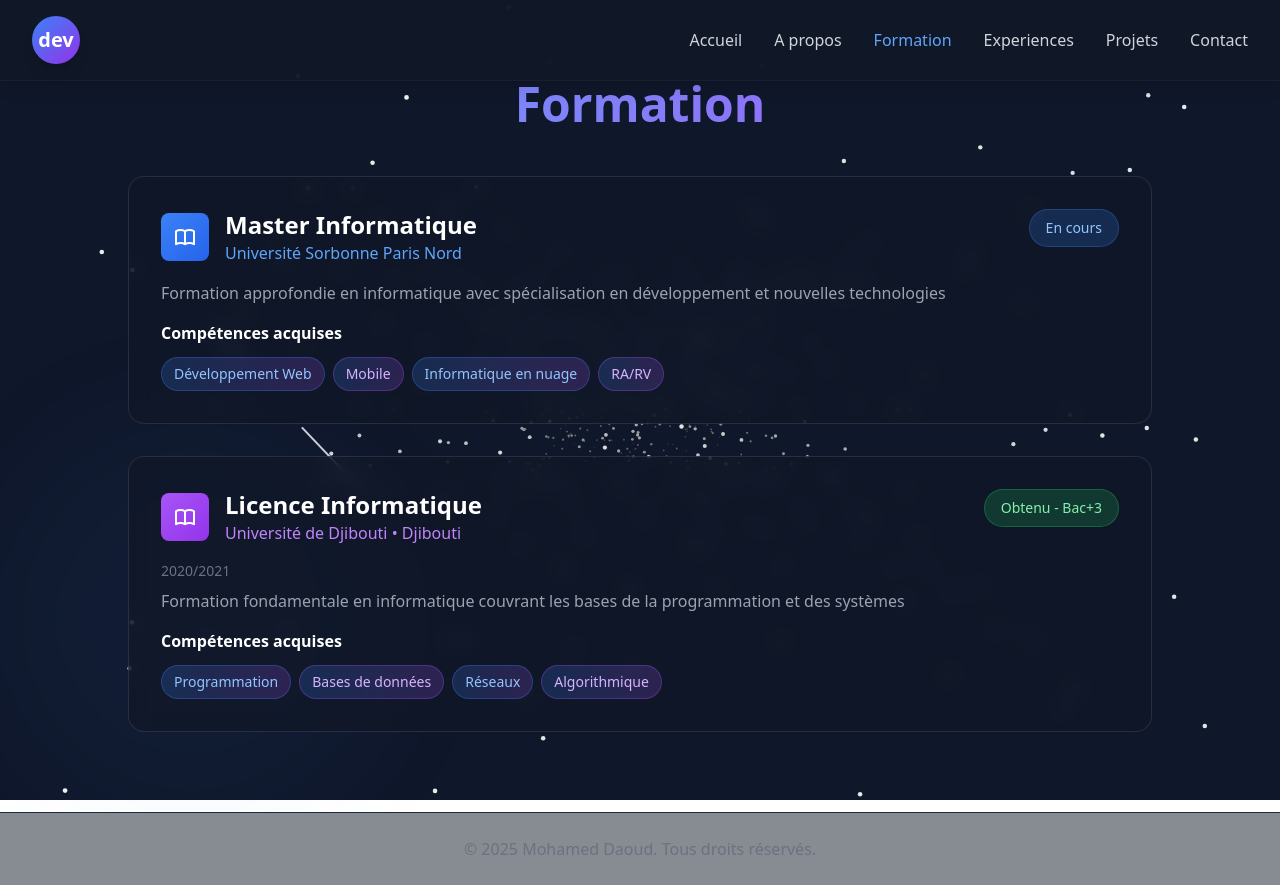
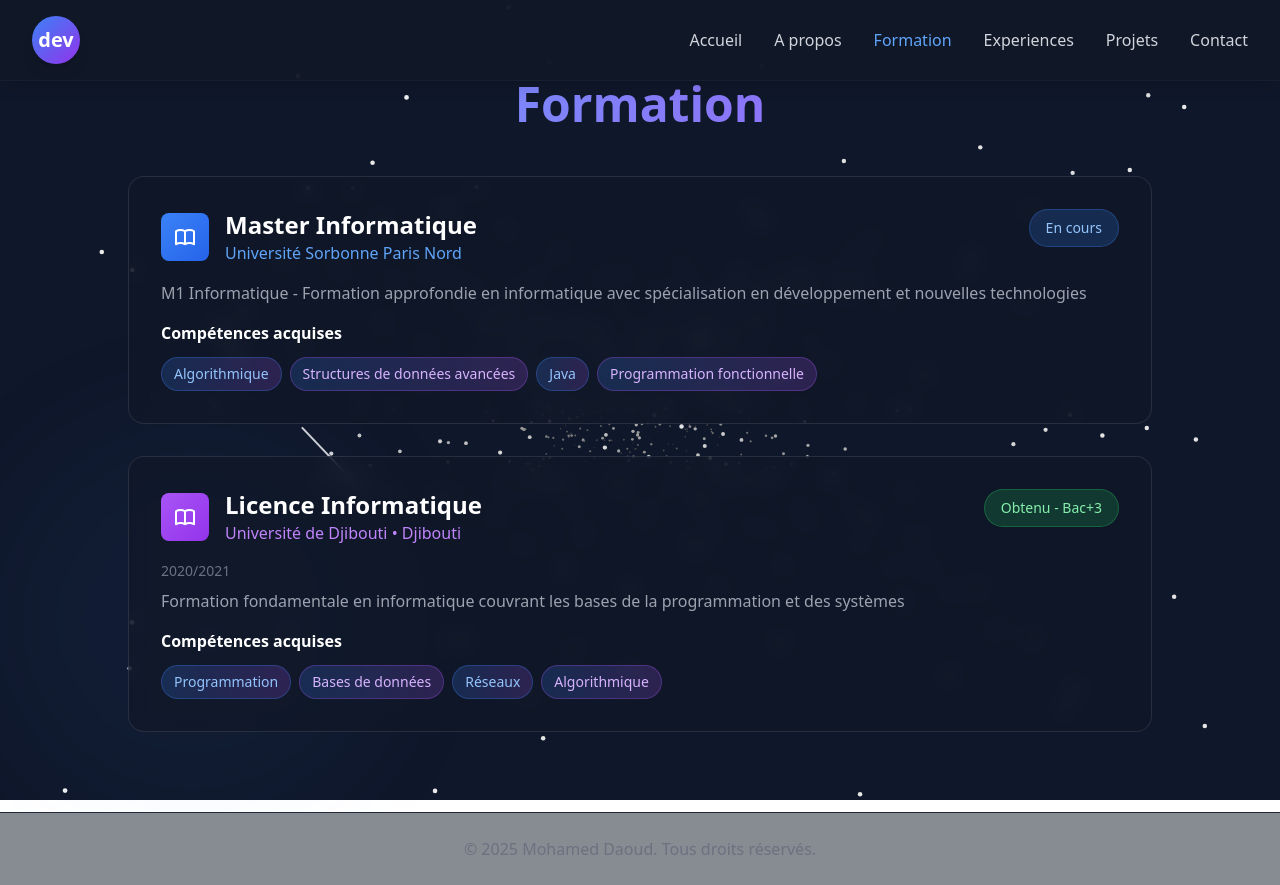
Before and after one commit to ESIC775/portfoliomohameddaoud, a React (Vite) app: page /formation in a window 1280 px wide. Built offline with nearby package versions, Linux system fonts and the light colour scheme.

Commit message:
Update M1 Informatique section with specific competencies

```diff
--- a/src/components/Resume.jsx
+++ b/src/components/Resume.jsx
@@ -53,16 +53,16 @@ const Resume = () => {
                         </div>
 
                         <p className="text-gray-400 mb-4 text-sm sm:text-base">
-                            Formation approfondie en informatique avec spécialisation en développement et nouvelles technologies
+                            M1 Informatique - Formation approfondie en informatique avec spécialisation en développement et nouvelles technologies
                         </p>
 
                         <div>
                             <h4 className="text-white font-semibold mb-3 text-sm sm:text-base">Compétences acquises</h4>
                             <div className="flex flex-wrap gap-2">
-                                <span className="px-3 py-1.5 bg-gradient-to-r from-blue-500/20 to-purple-500/20 border border-blue-500/30 rounded-full text-sm text-blue-300 hover:scale-105 transition-transform">Développement Web</span>
-                                <span className="px-3 py-1.5 bg-gradient-to-r from-blue-500/20 to-purple-500/20 border border-purple-500/30 rounded-full text-sm text-purple-300 hover:scale-105 transition-transform">Mobile</span>
-                                <span className="px-3 py-1.5 bg-gradient-to-r from-blue-500/20 to-purple-500/20 border border-blue-500/30 rounded-full text-sm text-blue-300 hover:scale-105 transition-transform">Informatique en nuage</span>
-                                <span className="px-3 py-1.5 bg-gradient-to-r from-blue-500/20 to-purple-500/20 border border-purple-500/30 rounded-full text-sm text-purple-300 hover:scale-105 transition-transform">RA/RV</span>
+                                <span className="px-3 py-1.5 bg-gradient-to-r from-blue-500/20 to-purple-500/20 border border-blue-500/30 rounded-full text-sm text-blue-300 hover:scale-105 transition-transform">Algorithmique</span>
+                                <span className="px-3 py-1.5 bg-gradient-to-r from-blue-500/20 to-purple-500/20 border border-purple-500/30 rounded-full text-sm text-purple-300 hover:scale-105 transition-transform">Structures de données avancées</span>
+                                <span className="px-3 py-1.5 bg-gradient-to-r from-blue-500/20 to-purple-500/20 border border-blue-500/30 rounded-full text-sm text-blue-300 hover:scale-105 transition-transform">Java</span>
+                                <span className="px-3 py-1.5 bg-gradient-to-r from-blue-500/20 to-purple-500/20 border border-purple-500/30 rounded-full text-sm text-purple-300 hover:scale-105 transition-transform">Programmation fonctionnelle</span>
                             </div>
                         </div>
                     </motion.div>
```
